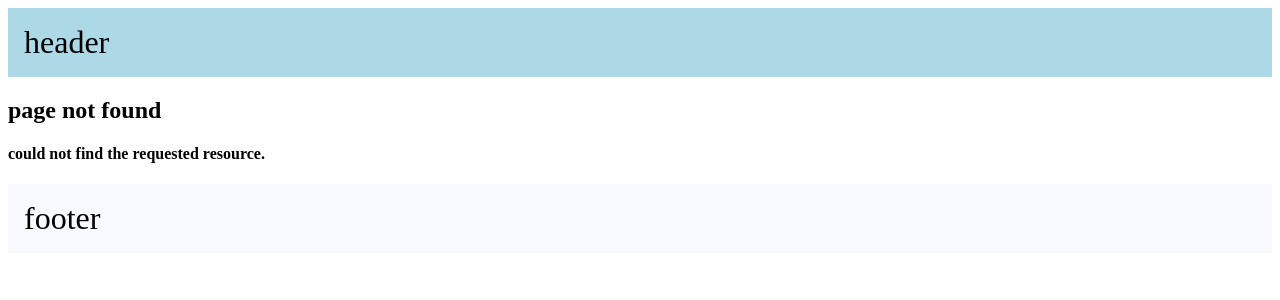
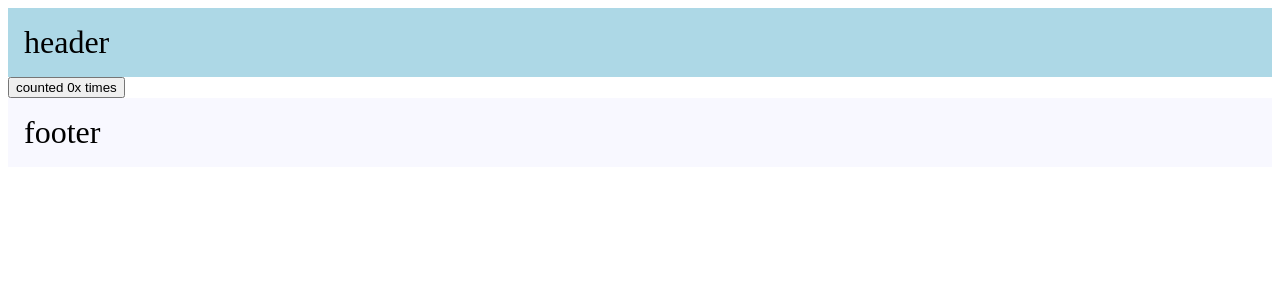
Before and after one commit to vinciCode999/next-course, a Next.js app in the folder hello-world/: page /counter in a window 1280 px wide. Before the commit this address had no page. Shown: the top 300 px of the page. Built offline with nearby package versions, Linux system fonts and the light colour scheme.

Commit message:
lesson12 part1:title metadata and dynamic metadata

```diff
--- /dev/null
+++ b/hello-world/src/app/counter/counter.tsx
@@ -0,0 +1,14 @@
+"use client"
+import { useState } from "react"
+
+
+export default function Counter(){
+  const [count, setCount] = useState(0);
+  return(
+    <div>
+      <button
+        onClick={()=>setCount((prev)=>prev+1)}
+      >counted {count}x times</button>
+    </div>
+  )
+}
--- /dev/null
+++ b/hello-world/src/app/counter/page.tsx
@@ -0,0 +1,8 @@
+import Counter from "./counter"
+
+export const metadata ={
+  title:"counter page"
+}
+export default function CounterServer(){
+  return <Counter />
+}
```
